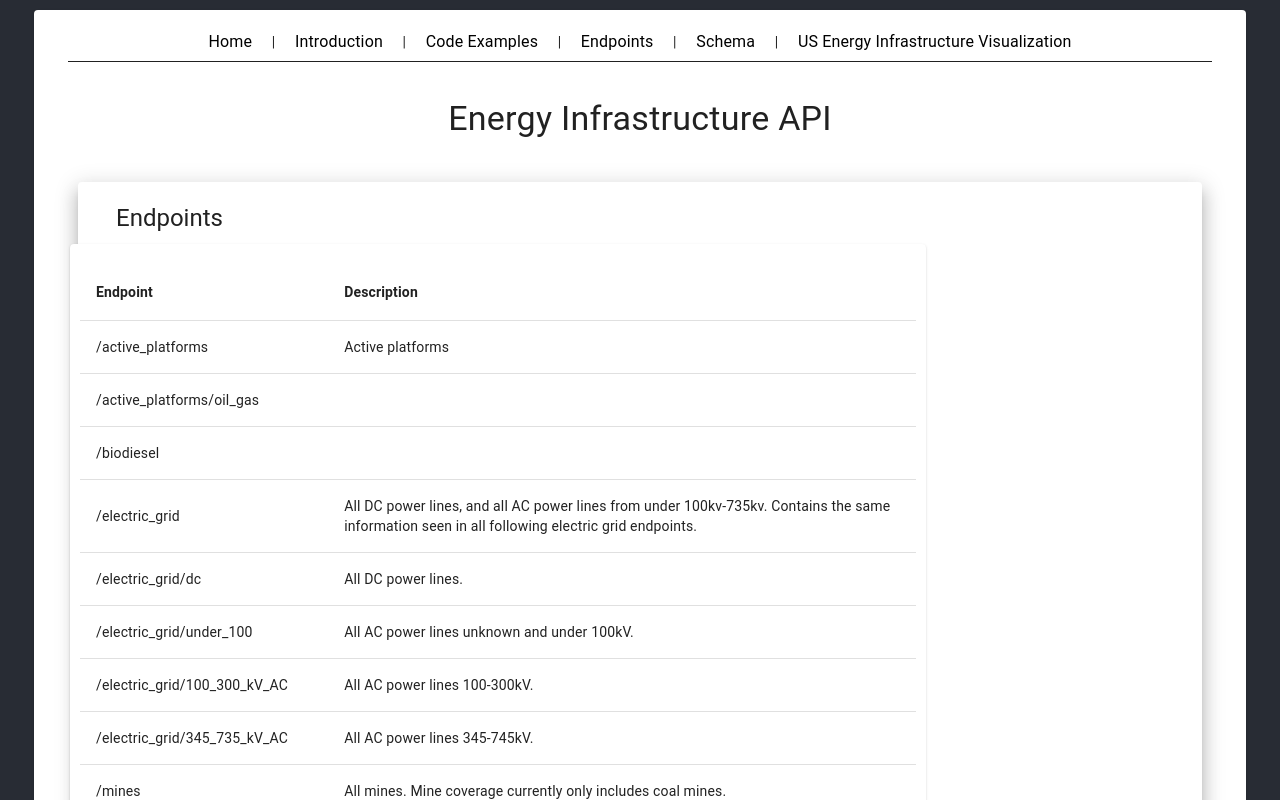
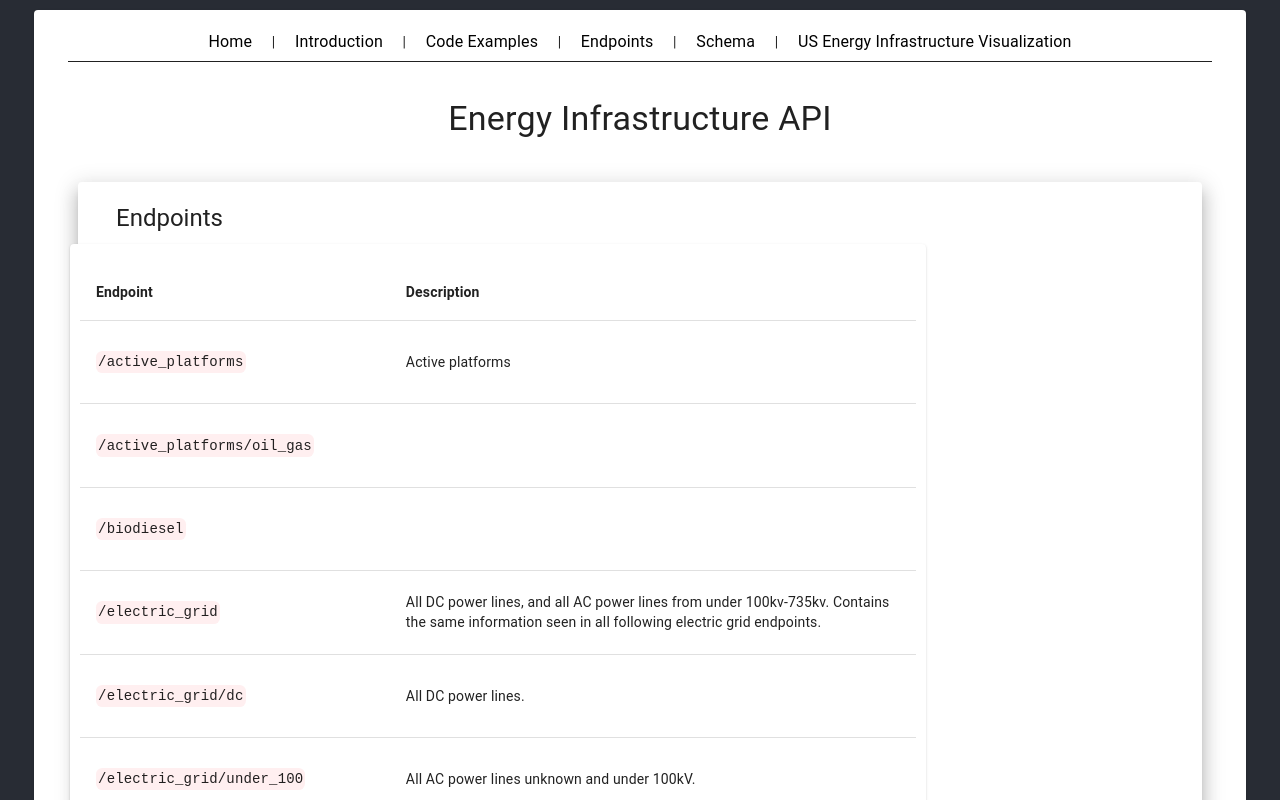
Before and after one commit to bkleeman/energy-infrastructure-api-documentation-react-mui, a React (Create React App) app: page /endpoints in a window 1280 px wide. Shown: the top 800 px of the page. Built offline with nearby package versions, Linux system fonts and the light colour scheme.

Commit message:
style endpoints in table w code formatting

```diff
--- a/src/Components/EndpointTable.js
+++ b/src/Components/EndpointTable.js
@@ -83,7 +83,7 @@ export default function EndpointTable() {
               sx={{ '&:last-child td, &:last-child th': { border: 0 } }}
             >
               <TableCell component="th" scope="row" align='left'>
-                {row.name}
+                <pre><code>{row.name}</code></pre>
               </TableCell>
               <TableCell align='left'>{row.description}</TableCell>
             </TableRow>
```
